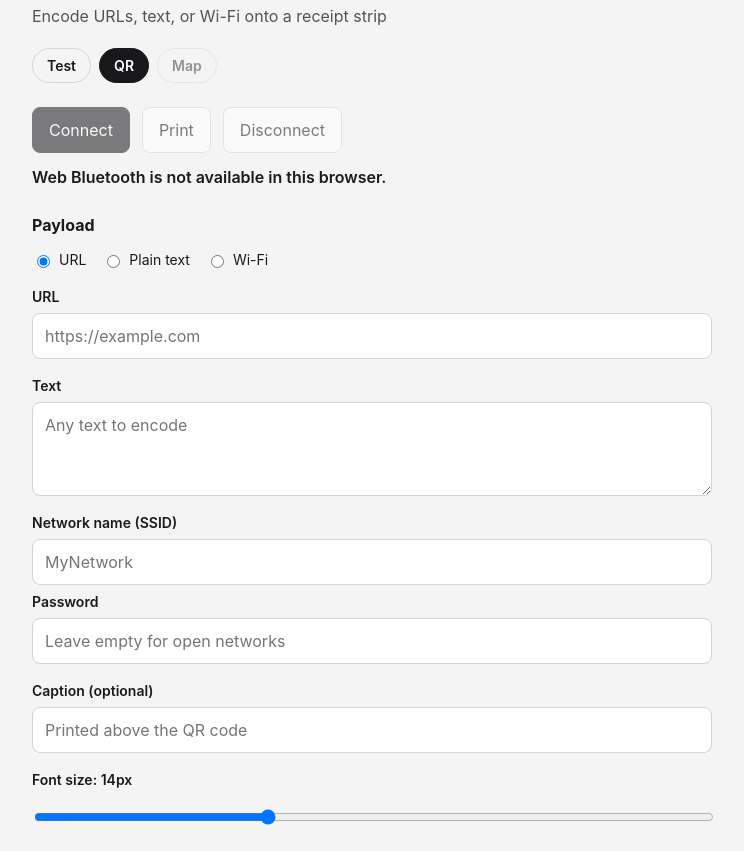
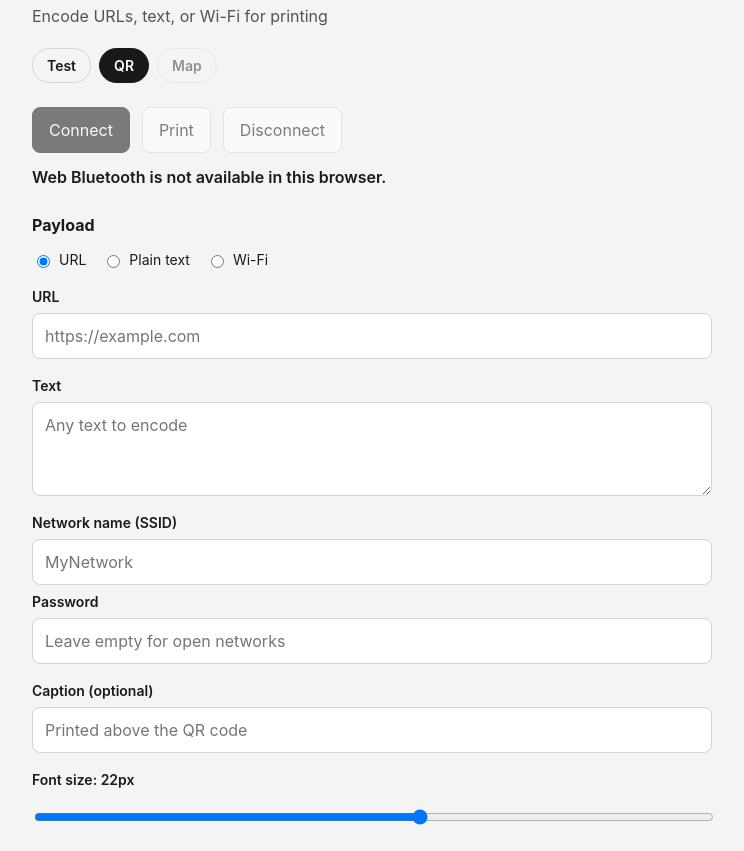
Before and after one commit to joshmcarthur/yhk-mini-printer, a website built with Vite: page qr.html in a window 1280 px wide. Shown: the part 74-925 px from the top of the page, without its empty margins (268-1012 px from the left). Built offline with nearby package versions, Linux system fonts and the light colour scheme.

Commit message:
Tune QR composer default font size for 58mm receipts.

```diff
--- a/qr.html
+++ b/qr.html
@@ -12,7 +12,7 @@
         <div class="header-row">
           <div>
             <h1>QR Composer</h1>
-            <p class="subtitle">Encode URLs, text, or Wi-Fi onto a receipt strip</p>
+            <p class="subtitle">Encode URLs, text, or Wi-Fi for printing</p>
           </div>
           <a
             class="github-link"
@@ -105,15 +105,15 @@
 
         <div class="field">
           <label for="font-size-input">
-            Font size: <span id="font-size-value">14</span>px
+            Font size: <span id="font-size-value">22</span>px
           </label>
           <input
             id="font-size-input"
             type="range"
-            min="10"
-            max="22"
+            min="14"
+            max="28"
             step="1"
-            value="14"
+            value="22"
           />
         </div>
 
--- a/shared/constants.ts
+++ b/shared/constants.ts
@@ -1,4 +1,7 @@
 export const PRINTER_WIDTH = 384;
+
+/** Default body text size for composed print jobs (58mm / 384px). */
+export const DEFAULT_COMPOSE_FONT_SIZE = 22;
 
 export const BLE_CHUNK_SIZE = 182;
 export const BLE_CHUNK_DELAY_MS = 40;
--- a/src/composer/compose.ts
+++ b/src/composer/compose.ts
@@ -1,5 +1,5 @@
 import QRCode from "qrcode";
-import { PRINTER_WIDTH } from "@shared/constants.ts";
+import { DEFAULT_COMPOSE_FONT_SIZE, PRINTER_WIDTH } from "@shared/constants.ts";
 import type {
   ComposerBlock,
   QrErrorCorrection,
@@ -40,11 +40,11 @@ interface Typography {
   lineHeight: number;
 }
 
-const DEFAULT_FONT_SIZE = 14;
+const DEFAULT_FONT_SIZE = DEFAULT_COMPOSE_FONT_SIZE;
 
 function createTypography(fontSize: number): Typography {
-  const monoSize = Math.max(8, fontSize - 3);
-  const titleSize = fontSize + 4;
+  const monoSize = Math.max(16, fontSize - 2);
+  const titleSize = fontSize + 6;
 
   return {
     titleFont: `bold ${titleSize}px monospace`,
--- a/src/qr.ts
+++ b/src/qr.ts
@@ -1,4 +1,5 @@
 import { buildPrintJob } from "@shared/escpos.ts";
+import { DEFAULT_COMPOSE_FONT_SIZE } from "@shared/constants.ts";
 import { buildQrBlocks, compose } from "./composer/compose.ts";
 import { textQr, urlQr, wifiQr } from "./composer/presets.ts";
 import { drawPreview } from "./image.ts";
@@ -112,7 +113,7 @@ function loadFormState(): QrFormState | null {
       wifiPassword: parsed.wifiPassword ?? "",
       caption: parsed.caption ?? "",
       qrSize: parsed.qrSize ?? 240,
-      fontSize: parsed.fontSize ?? 14,
+      fontSize: parsed.fontSize ?? DEFAULT_COMPOSE_FONT_SIZE,
     };
   } catch {
     return null;
```
